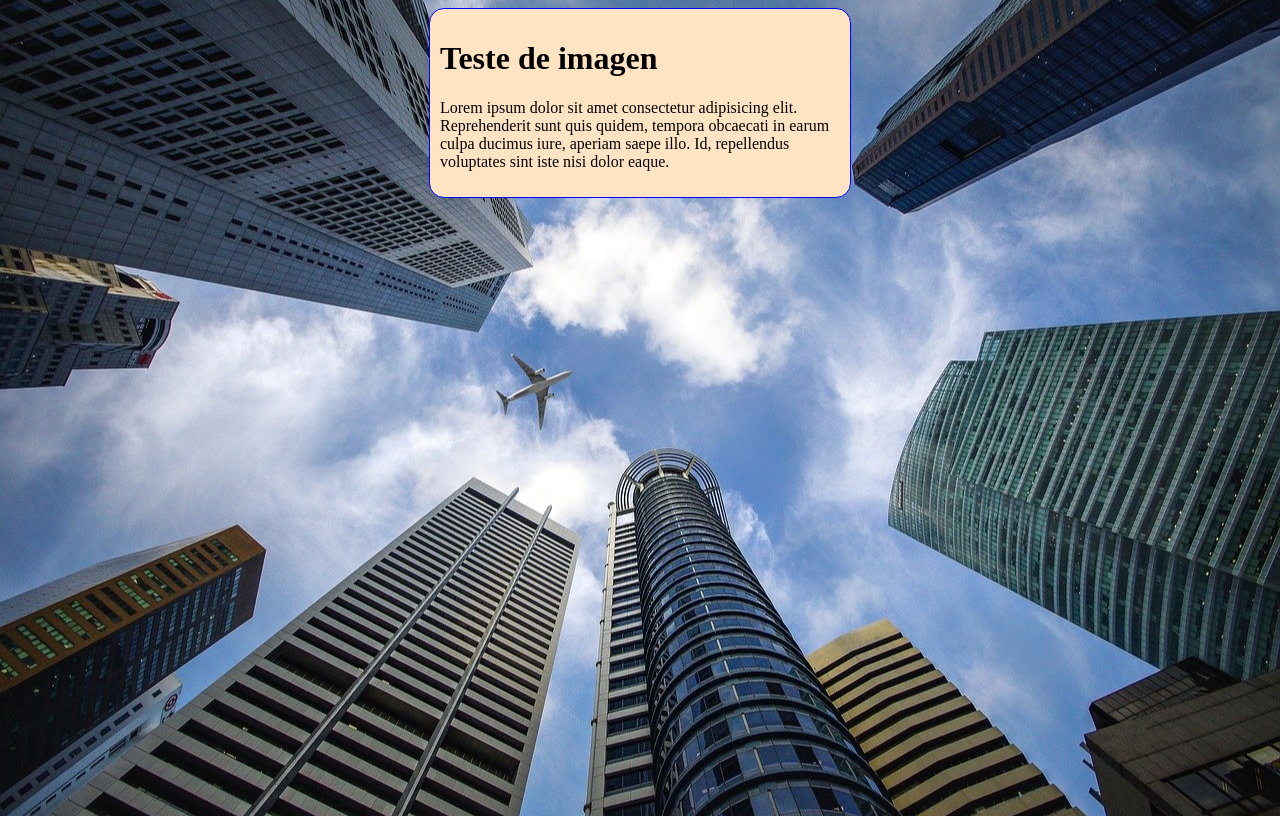
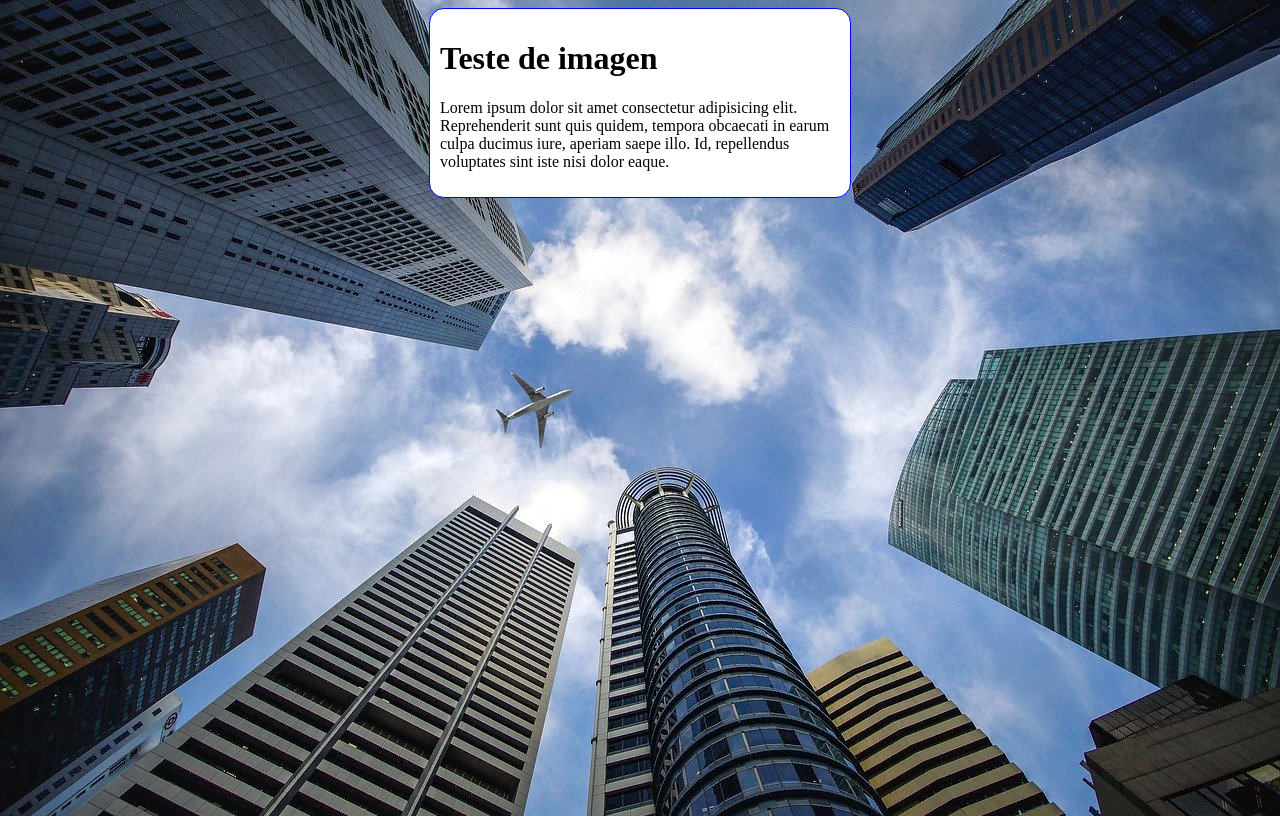
Before and after one commit to lzut15k/HTML-e-CSS, a plain HTML site: page Modolu 3/fundo06.html in a window 1280 px wide. Drawn offline with Linux system fonts and the light colour scheme.

Commit message:
mudanças

```diff
--- a/Modolu 3/fundo06.html
+++ b/Modolu 3/fundo06.html
@@ -3,20 +3,24 @@
 <head>
     <meta charset="UTF-8">
     <meta name="viewport" content="width=device-width, initial-scale=1.0">
-    <title>Document</title>
+    <title>Fundo fiso de tela</title>
     <style>
         body {
             height: 100vh;
-            background-color: black;
+            /*background-color: black;
             background-image: url('imagen/wallpaper002.jpg');
             background-position: center center;
             background-repeat: no-repeat;
             background-size: cover;
+            background-attachment: fixed;*/
+
+            background: black url('imagen/wallpaper002.jpg') center center no-repeat fixed;
+            background-size: cover;
         }
 
         main {
-            background-color: bisque;
-            width: 400px;
+            background-color: white;
+            max-width: 400px;
             padding: 10px;
             margin: auto;
             border: 1px solid blue;
```
